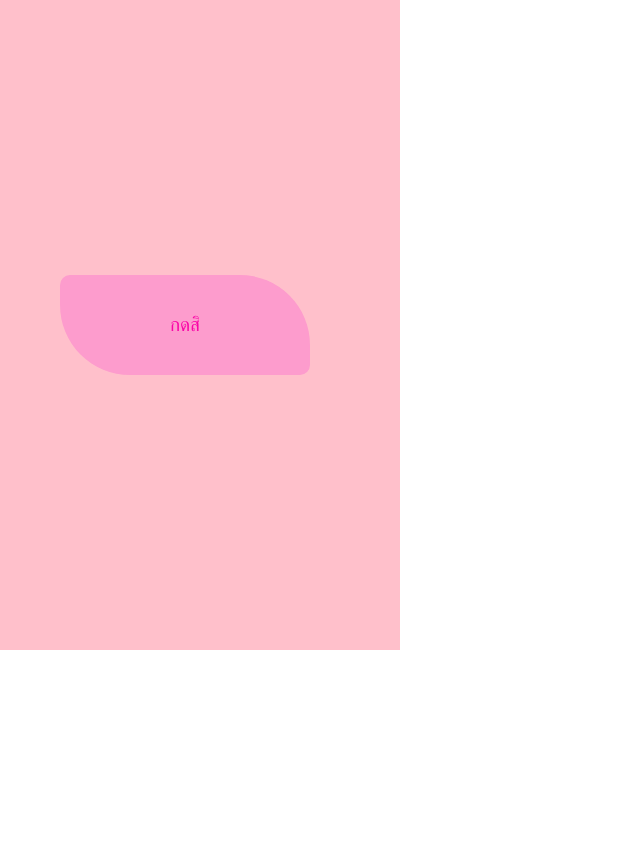
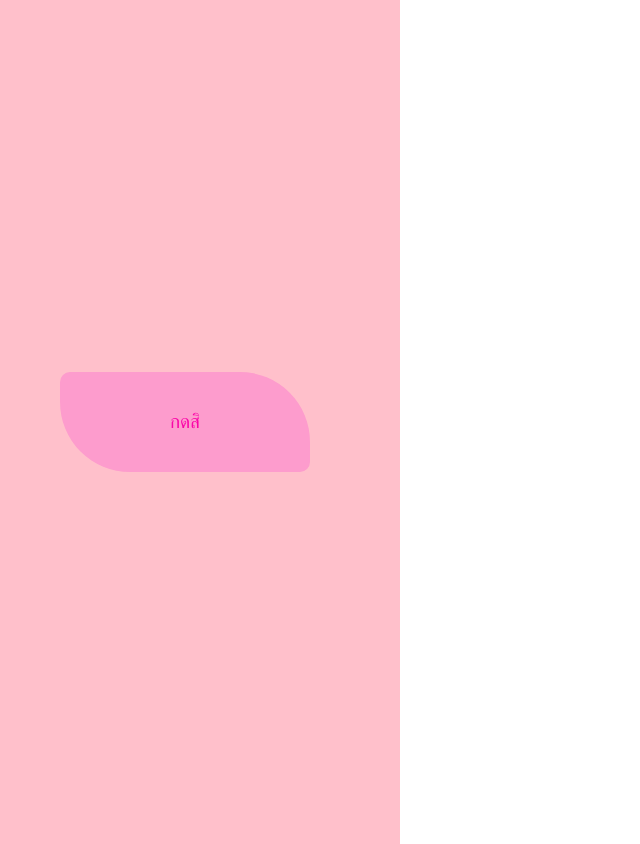
Before and after one commit to Tamzx-alt/ForNaDear001, a plain HTML site: page index.html in a window 1280 px wide. Shown: the whole page, without its empty margins (0-640 px from the left). Before the commit the page ends 800 px from the top, so only its background shows below. Drawn offline with Linux system fonts and the light colour scheme; a web font is replaced by a local one.

Commit message:
Add files via upload

```diff
--- a/style.css
+++ b/style.css
@@ -11,7 +11,7 @@ body {
 .boxtext {
     background-color: pink;
     width: 400px;
-    height: 650px;
+    height: 844px;
     text-align: center;
     display: flex;
     align-items: center;
```
